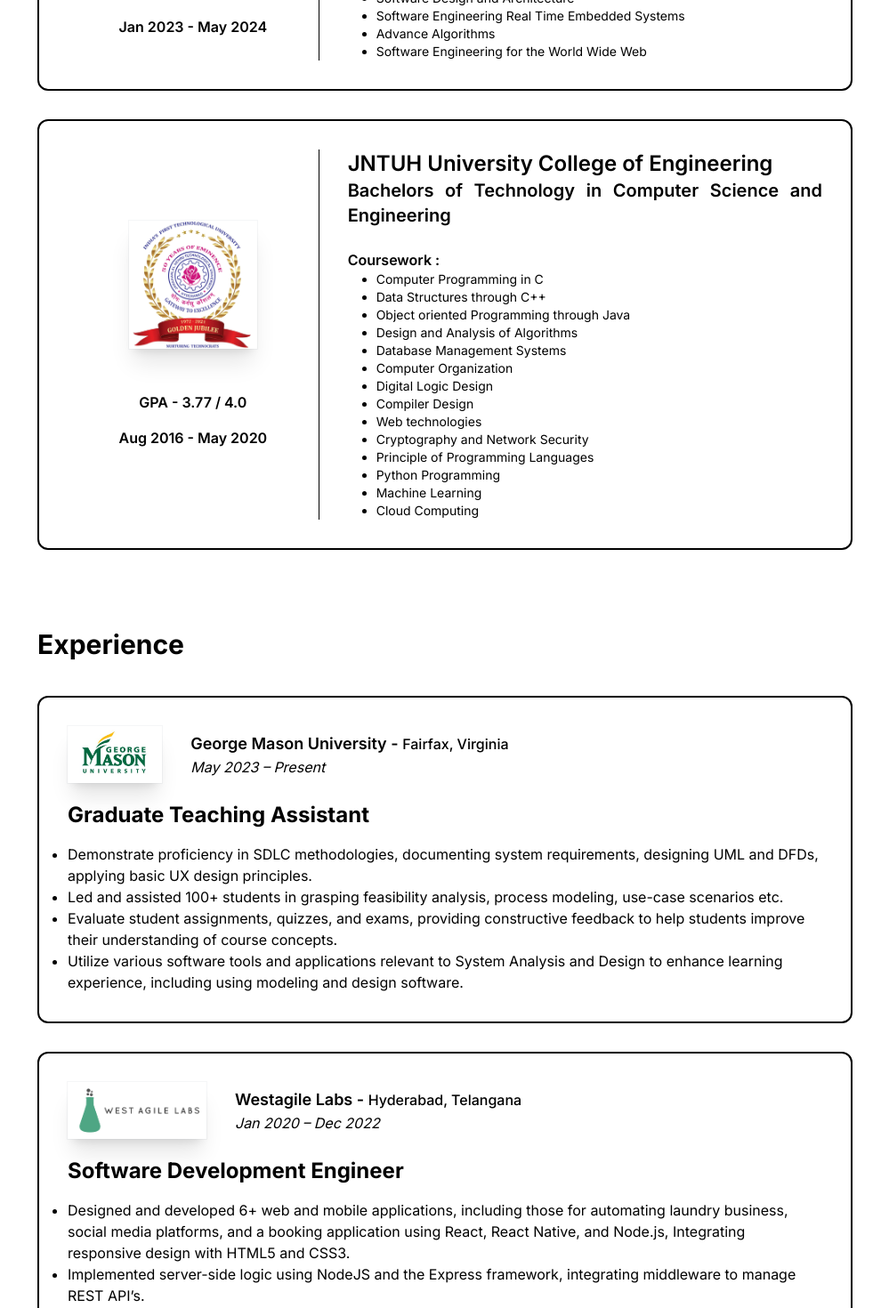
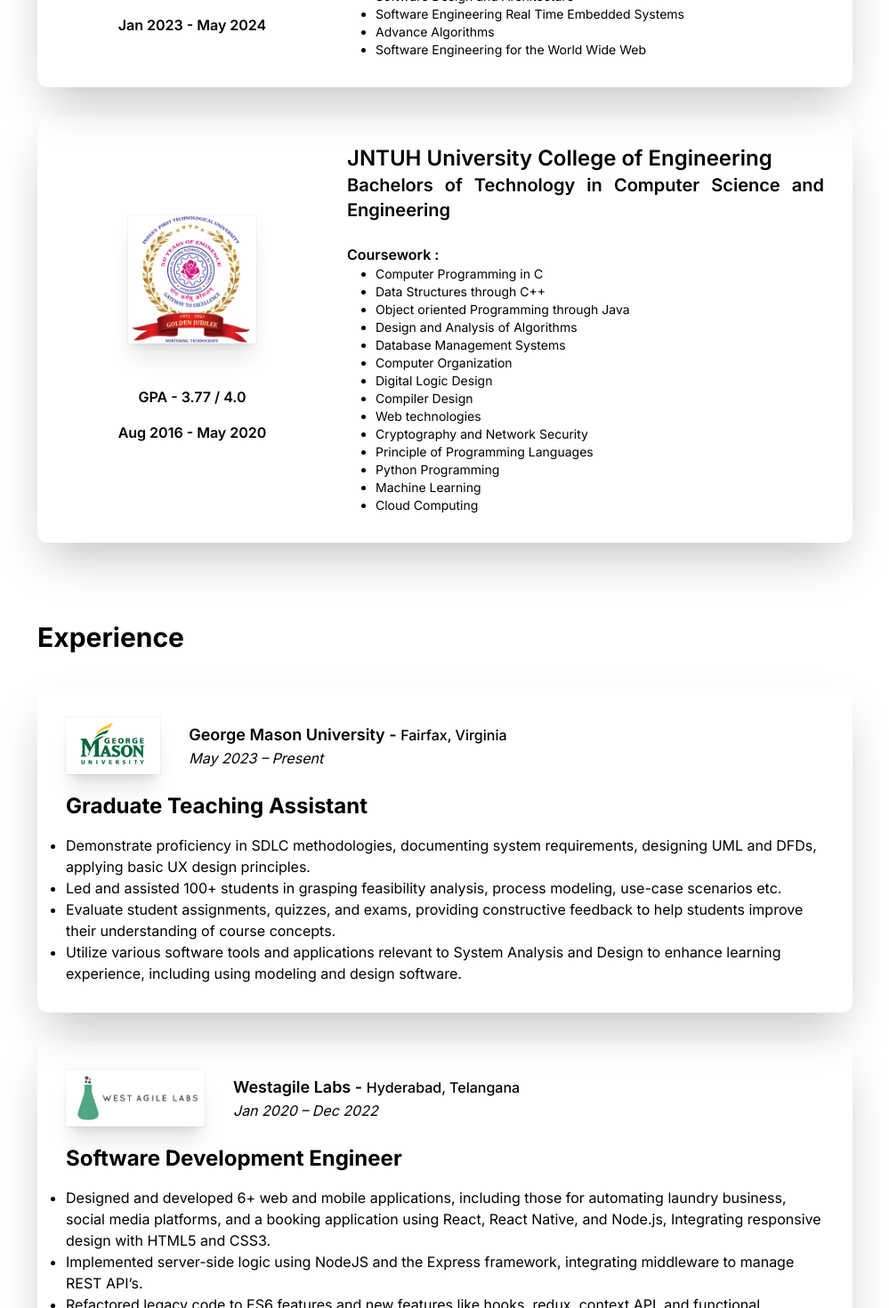
Before and after one commit to charitha-gmu/Charitha-Portfolio, a Next.js app: page / in a window 1280 px wide. Shown: the part 1340-2810 px from the top of the page at 89% size, without its empty margins (140-1139 px from the left). Built offline with nearby package versions, Linux system fonts and the light colour scheme.

Commit message:
Light theme changes

```diff
--- a/app/education/education.jsx
+++ b/app/education/education.jsx
@@ -51,7 +51,7 @@ const educationDetails = [
 export default function EducationComponent() {
   return (
     <>
-      <h2 className="text-3xl mx-auto max-w-6xl  font-bold mt-4 py-2 sm:text-2xl">
+      <h2 className="text-3xl mx-auto max-w-6xl font-bold mt-4 py-2 sm:text-2xl">
         Education
       </h2>
       <div className="mx-auto max-w-6xl lg:max-w-6xl">
@@ -62,9 +62,9 @@ export default function EducationComponent() {
           return (
             <div
               key={index}
-              className="mt-8 flex border-2 rounded-xl text-justify border-black p-8 w-100 sm:flex-col dark:border-white"
+              className="mt-8 flex shadow-2xl rounded-xl text-justify border-black p-8 w-100 sm:flex-col dark:border-white"
             >
-              <div className="flex flex-col w-1/3 border-r border-black items-center justify-center sm:flex-row sm:w-full sm:border-0 sm:mb-4 dark:border-white">
+              <div className="flex flex-col w-1/3  border-black items-center justify-center sm:flex-row sm:w-full sm:border-0 sm:mb-4 dark:border-white">
                 <img
                   src={education.logo}
                   alt={education.universityName}
--- a/app/experience/experience.jsx
+++ b/app/experience/experience.jsx
@@ -48,7 +48,7 @@ const experience = [
 function ExperienceComponent() {
   return (
     <>
-      <h2 className="text-3xl mx-auto max-w-6xl  font-bold mt-4 py-2 sm:text-2xl">
+      <h2 className="text-3xl mx-auto max-w-6xl font-bold mt-4 py-2 sm:text-2xl">
         Experience
       </h2>
       <div className="mx-auto max-w-6xl lg:max-w-6xl">
@@ -56,7 +56,7 @@ function ExperienceComponent() {
           return (
             <div
               key={index}
-              className="mt-8 flex border-2 rounded-xl border-black p-8 w-100 sm:flex-col dark:border-white"
+              className="mt-8 flex shadow-2xl rounded-xl p-8 w-100 sm:flex-col dark:border-white"
             >
               <div className=" sm:flex-row sm:w-full sm:border-0 sm:mb-4 dark:border-white">
                 <div className="flex items-center sm:flex-col sm:justify-center">
--- a/app/skills/skills.jsx
+++ b/app/skills/skills.jsx
@@ -7,7 +7,7 @@ function SkillsComponent() {
 
   const technicalSkills = [
     // C, JavaScript, Typescript, Python, HTML, CSS, React, React Native, Node.js, Jest, Sequelize, Express
-    { name: "C", imageUrl: "/assets/images/c.png" },
+    { name: "C", imageUrl: "/assets/images/C.png" },
     { name: "Javascript", imageUrl: "/assets/svgs/javascript.svg" },
     { name: "Typescript", imageUrl: "/assets/svgs/typescript.svg" },
     { name: "Python", imageUrl: "/assets/svgs/python.svg" },
```
